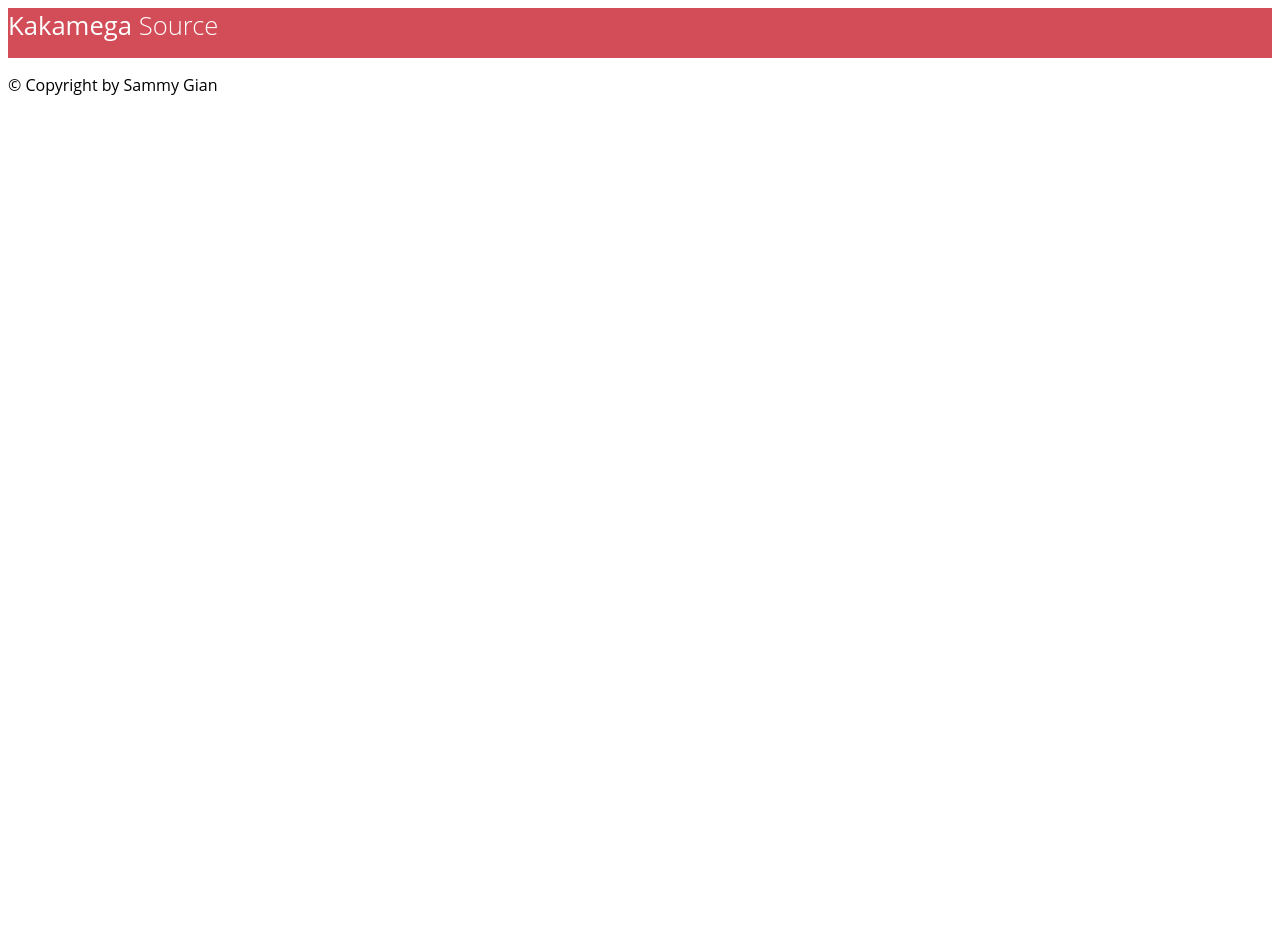
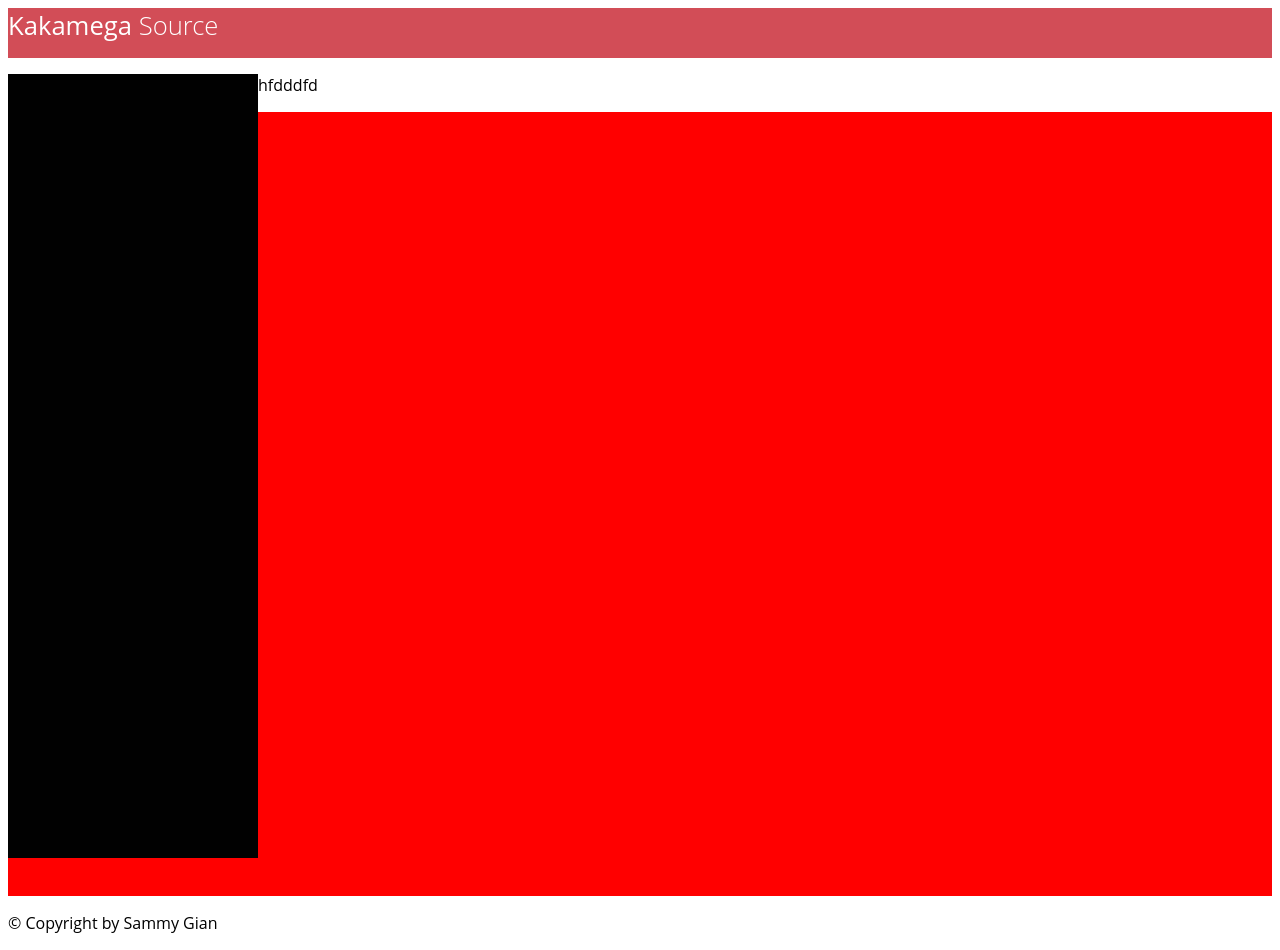
Before and after one commit to 1Gian/Kakamega-county, a plain HTML site: page index.html in a window 1280 px wide. Before the commit the page ends 800 px from the top, so only its background shows below. Drawn offline with Linux system fonts and the light colour scheme.

Commit message:
changeline1

```diff
--- a/index.html
+++ b/index.html
@@ -1,4 +1,4 @@
-<!DOCTYPE html>
+
 <html lang="en">
 	<head>
 		<meta charset="utf-8">
@@ -23,6 +23,14 @@
 			</a></div>
 		</div>
 
+		<div id="container">
+
+			<div class="sidebar"></div>
+			<p>hfdddfd</p>
+			</div>
+
+			<div class="content"></div>
+
 
 			<footer>
 				<p>
--- a/style/main.css
+++ b/style/main.css
@@ -48,12 +48,12 @@ div#container {
 	width: 250px;
 	height: 100%;
 	background-color: #010101;
-	float: left;
+	float:left;
 }
 
 .content {
 	width: auto;
-	height: 500px;
+	height: 100%;
 	background-color: #ff0000;
 
 }
```
